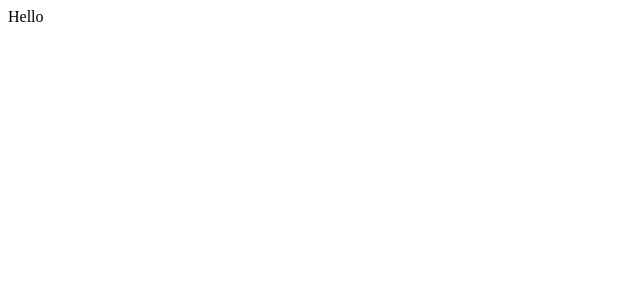
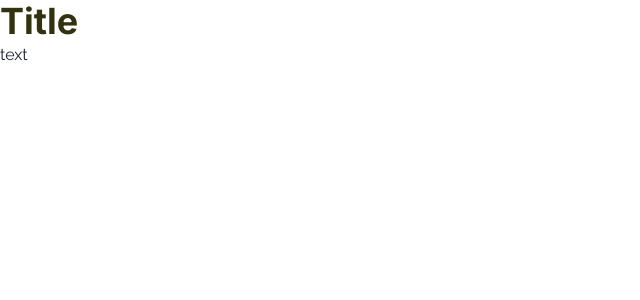
Before and after one commit to marcin-5/react-portfolio, a React (Vite) app: page / in a window 1280 px wide. Shown: the top 300 px of the page, without its empty margins (0-640 px from the left). Built offline with nearby package versions, Linux system fonts and the light colour scheme.

Commit message:
basic setup ChakraUI, theme and fonts

```diff
--- a/package.json
+++ b/package.json
@@ -10,6 +10,12 @@
     "preview": "vite preview"
   },
   "dependencies": {
+    "@chakra-ui/react": "^2.8.2",
+    "@emotion/react": "^11.11.1",
+    "@emotion/styled": "^11.11.0",
+    "@fontsource-variable/inter": "^5.0.15",
+    "@fontsource-variable/raleway": "^5.0.16",
+    "framer-motion": "^10.16.5",
     "react": "^18.2.0",
     "react-dom": "^18.2.0"
   },
--- a/src/App.jsx
+++ b/src/App.jsx
@@ -1,9 +1,10 @@
-import { Hello } from "@/components/Hello";
+import { Heading, Text } from "@chakra-ui/react";
 
 export function App() {
   return (
     <>
-      <Hello />
+      <Heading color="secondary">Title</Heading>
+      <Text>text</Text>
     </>
   );
 }
--- a/src/index.jsx
+++ b/src/index.jsx
@@ -1,4 +1,16 @@
+import "@fontsource-variable/inter";
+import "@fontsource-variable/raleway";
+
+import { myTheme } from "@/styles/theme.js";
+import { ChakraProvider } from "@chakra-ui/react";
+import React from "react";
 import ReactDOM from "react-dom/client";
 import { App } from "./App.jsx";
 
-ReactDOM.createRoot(document.getElementById("root")).render(<App />);
+ReactDOM.createRoot(document.getElementById("root")).render(
+  <React.StrictMode>
+    <ChakraProvider theme={myTheme}>
+      <App />
+    </ChakraProvider>
+  </React.StrictMode>
+);
--- /dev/null
+++ b/src/styles/theme.js
@@ -0,0 +1,17 @@
+import { extendTheme } from "@chakra-ui/react";
+
+const colors = {
+  primary: {
+    dark: "#FFE8B8",
+    light: "#FFFAF0",
+  },
+  secondary: "#323210",
+  black: "#101001",
+};
+
+const fonts = {
+  heading: `'Inter', sans-serif`,
+  body: `'Raleway', sans-serif`,
+};
+
+export const myTheme = extendTheme({ colors, fonts });
```
Also changed, not shown: 1 other file (tests, documents, lock files or other folders).
